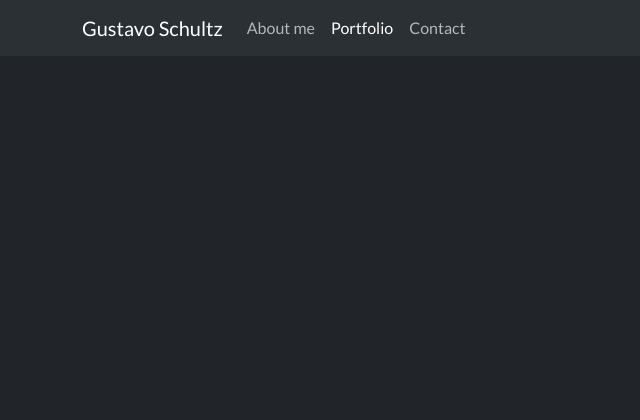
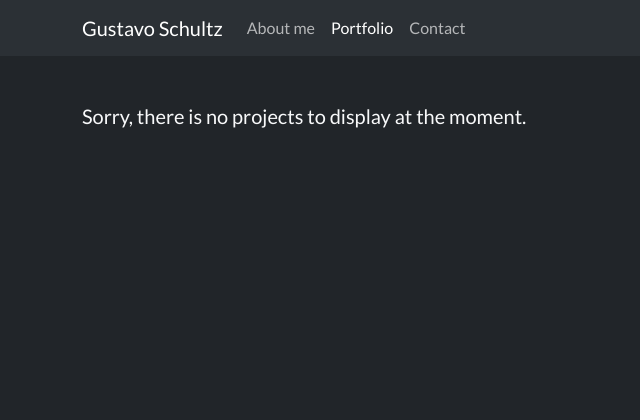
Before and after one commit to goosekiing/gustavo-schultz-django-portfolio, a Django app: page /portfolio/ in a window 1280 px wide. Shown: the top 420 px of the page, without its empty margins (0-640 px from the left). Run offline with Django 4.2, Linux system fonts and the light colour scheme; data that the repository does not hold is empty.

Commit message:
adicionado list_editable ao ProjectsAdmin e trocado linha de um if e uma div no template portfolio.html

```diff
--- a/portfolio/admin.py
+++ b/portfolio/admin.py
@@ -21,6 +21,7 @@ class ProjectsAdmin(admin.ModelAdmin):
     list_display = ("id", "name", "description", "display_online", "date")
     search_fields = ('project_name',)
     list_filter = ('categories',)
+    list_editable = ("display_online",)
     inlines = [ProjectImageInline]
 
 class CategoryAdmin(admin.ModelAdmin):
--- a/templates/portfolio/portfolio.html
+++ b/templates/portfolio/portfolio.html
@@ -18,8 +18,8 @@
   {% endif %}
 </div>
 
+{% if projects %}
   <div class="d-flex flex-column flex-sm-row flex-wrap justify-content-around align-items-center w-100">
-  {% if projects %}
     {% for project in projects%}
       <a href="{% url 'project' project.id %}{% if selected_tag %}?tag={{selected_tag}}{% endif %}" class="card m-1 bg-black text-light clickable-card text-decoration-none d-block d-sm-inline-block card-size">
         {% if project.images.exists %}
@@ -39,7 +39,9 @@
         </div>
       </a>
     {% endfor %}
+  </div>
+{% else %}
+  <h4 class="text-light fs-5 my-sm-auto">Sorry, there is no projects to display at the moment.</h4>
 {% endif %}
-</div>
 
 {% endblock content %}
```
Lines whose indentation alone changed are shown as unchanged.
